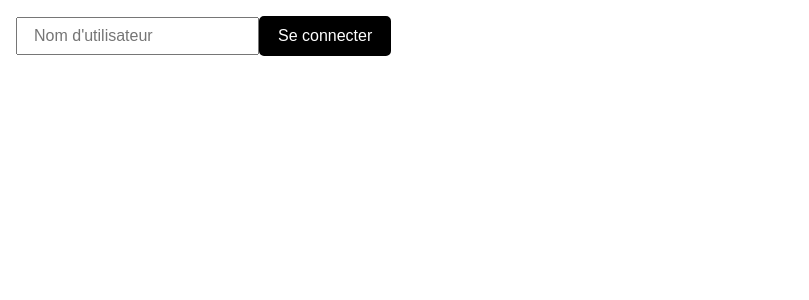
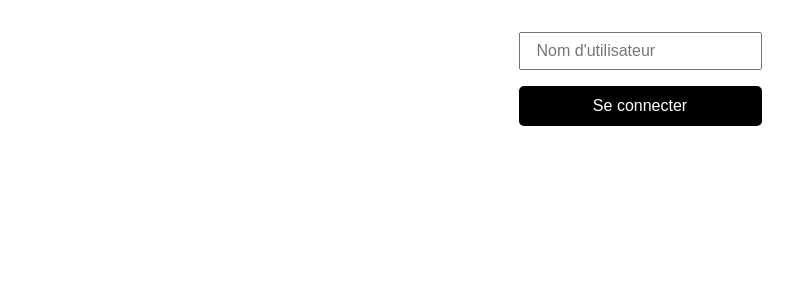
Before and after one commit to thgerbaud/SIGB_JPM, a Vue app in the folder frontend/: page / in a window 1280 px wide. Shown: the top 300 px of the page, without its empty margins (0-809 px from the left). Built offline with nearby package versions, Linux system fonts and the light colour scheme.

Commit message:
LoginForm : modification du style

```diff
--- a/frontend/public/global.css
+++ b/frontend/public/global.css
@@ -13,6 +13,8 @@ body {
 
 main {
     padding: 1rem;
+    display: flex;
+    justify-content: center;
 }
 
 button, input {
--- a/frontend/src/components/LoginForm.vue
+++ b/frontend/src/components/LoginForm.vue
@@ -1,8 +1,10 @@
 <template>
-    <div>
-        <input id="user-input" type="text" placeholder="Nom d'utilisateur">
-        <button @click="login">Se connecter</button>
-    </div>
+    <main>
+        <div id="temp-login-form">
+            <input id="user-input" type="text" placeholder="Nom d'utilisateur">
+            <button @click="login">Se connecter</button>
+        </div>
+    </main>
 </template>
 
 <script>
@@ -11,11 +13,20 @@ import router from '@/router';
 export default {
     name: "login-form",
     methods: {
-        login(){
+        login() {
             const user = document.getElementById("user-input").value;
-            router.push({path: `/${user}/libraries`});
+            router.push({ path: `/${user}/libraries` });
             //TODO
         }
     }
 }
 </script>
+
+<style>
+#temp-login-form {
+    max-width: 300px;
+    display: flex;
+    flex-direction: column;
+    gap: 1rem;
+}
+</style>
```
